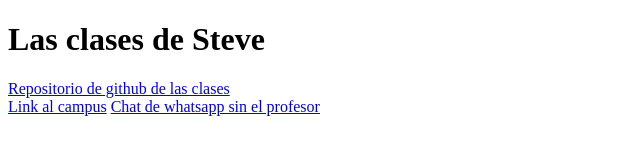
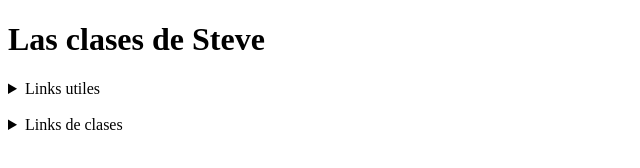
Before and after one commit to estebanpiazza/PW-itba-1Cuat-2022, a plain HTML site: page index.html in a window 1280 px wide. Shown: the whole page, without its empty margins (0-640 px from the left). Drawn offline with Linux system fonts and the light colour scheme.

Commit message:
crear indice

```diff
--- a/index.html
+++ b/index.html
@@ -8,8 +8,19 @@
 </head>
 <body>
     <h1>Las clases de Steve</h1>
+
+    <div id="links-utiles">
+        <details ><summary>Links utiles</summary>
     <a href="https://github.com/estebanpiazza/PW-itba-1Cuat-2022/" target="_blank">Repositorio de github de las clases</a> <br>
-    <a href="https://campus.itba.edu.ar/ultra/courses/_23392_1/cl/outline" target="_blank"> Link al campus</a>
-    <a href="https://chat.whatsapp.com/BE4QeWPqlFD1zE1QePYjRJ" target="_blank"> Chat de whatsapp sin el profesor</a>
+    <a href="https://campus.itba.edu.ar/ultra/courses/_23392_1/cl/outline" target="_blank"> Link al campus</a> <br>
+    <a href="https://chat.whatsapp.com/BE4QeWPqlFD1zE1QePYjRJ" target="_blank"> Chat de whatsapp sin el profesor</a></details>
+    </div>
+    <br>
+    <div id="links-clases">
+        <details><summary>Links de clases</summary>
+            <ul><li>Clases</li></ul><!--lista desordenada-->
+            <ol><li> <a href="https://github.com/estebanpiazza/PW-itba-1Cuat-2022/tree/main/clase%202" target="_blank"> Clase 2</a></li></ol><!-- lista ordenada-->
+        </details>
+    </div>
 </body>
 </html>
```
